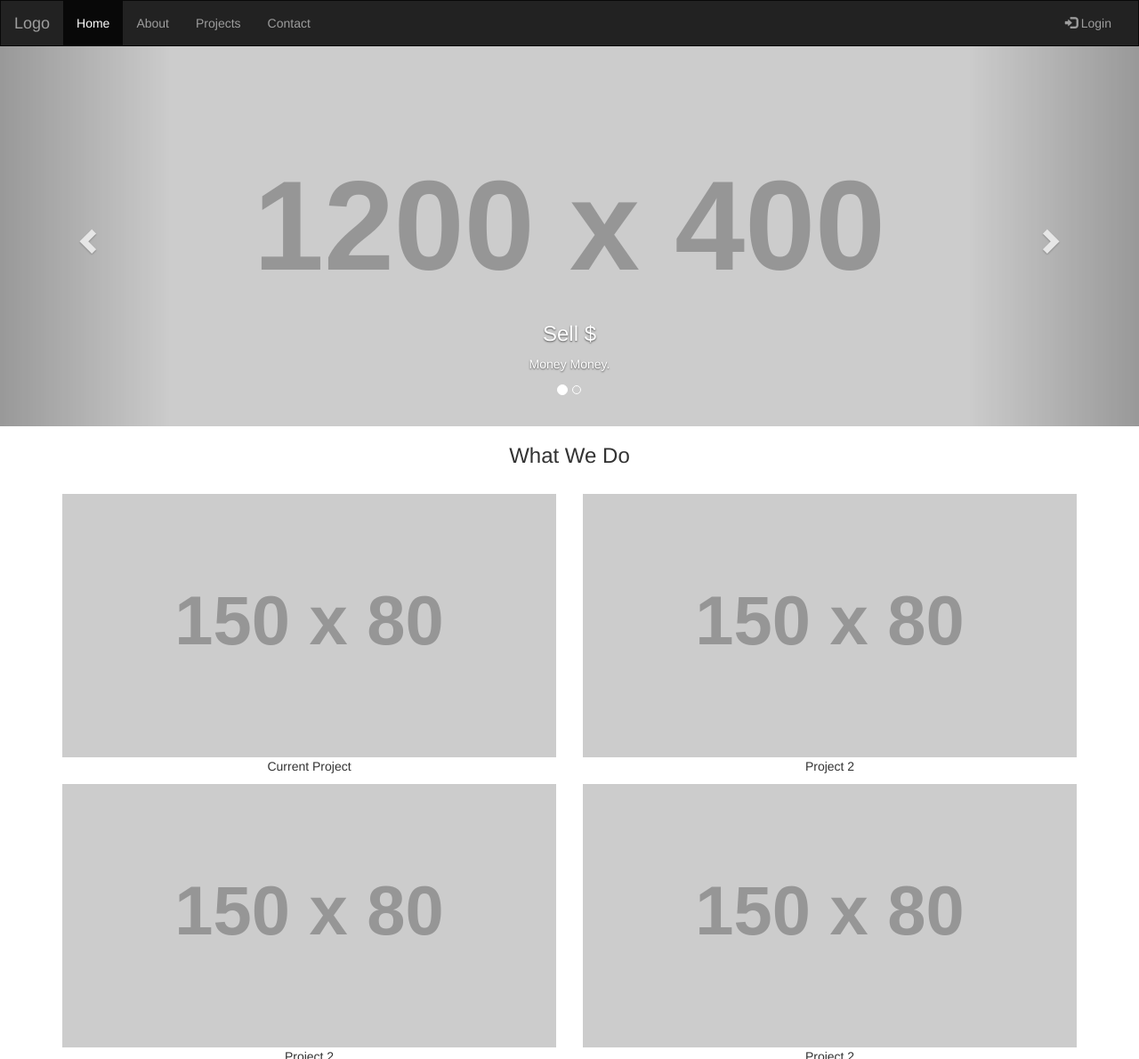
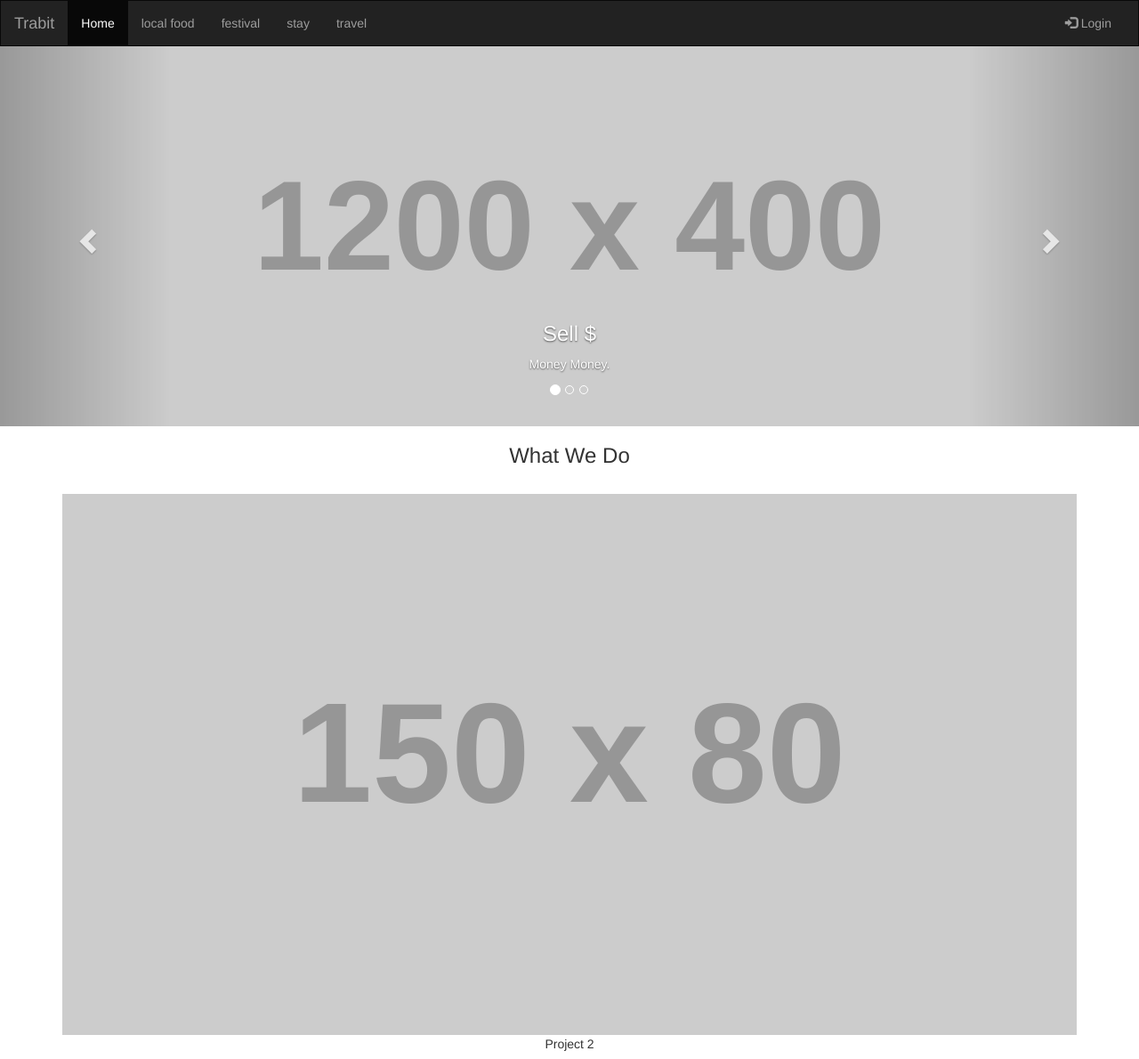
Before and after one commit to jiminoii/jongsul, a Django app: page / in a window 1280 px wide. Shown: the top 1190 px of the page at 89% size. Run offline with Django 3.2, Linux system fonts and the light colour scheme; grey boxes labelled with a size stand in for pictures from a placeholder-image service; some libraries are stand-ins or nearby versions.

Commit message:
see your base

```diff
--- a/mini_project/urls.py
+++ b/mini_project/urls.py
@@ -20,4 +20,5 @@ import mini_project.views as views
 urlpatterns = [
     path('admin/', admin.site.urls),
     path('', views.index),
+    path('food/', views.food),
 ]
--- a/mini_project/views.py
+++ b/mini_project/views.py
@@ -3,3 +3,6 @@ from django.shortcuts import render
 
 def index(request):
     return render(request, 'index.html')
+
+def food(request):
+    return render(request, 'food.html')
--- a/templates/base.html
+++ b/templates/base.html
@@ -44,14 +44,15 @@
         <span class="icon-bar"></span>
         <span class="icon-bar"></span>
       </button>
-      <a class="navbar-brand" href="#">Logo</a>
+      <a class="navbar-brand" href="/">Trabit</a>
     </div>
     <div class="collapse navbar-collapse" id="myNavbar">
       <ul class="nav navbar-nav">
-        <li class="active"><a href="#">Home</a></li>
-        <li><a href="#">About</a></li>
-        <li><a href="#">Projects</a></li>
-        <li><a href="#">Contact</a></li>
+        <li class="active"><a href="/">Home</a></li>
+        <li><a href="/food/">local food</a></li>
+        <li><a href="#">festival</a></li>
+        <li><a href="#">stay</a></li>
+        <li><a href="#">travel</a></li>
       </ul>
       <ul class="nav navbar-nav navbar-right">
         <li><a href="#"><span class="glyphicon glyphicon-log-in"></span> Login</a></li>
--- a/templates/index.html
+++ b/templates/index.html
@@ -6,6 +6,7 @@
     <ol class="carousel-indicators">
         <li data-target="#myCarousel" data-slide-to="0" class="active"></li>
         <li data-target="#myCarousel" data-slide-to="1"></li>
+        <li data-target="#myCarousel" data-slide-to="2"></li>
     </ol>
 
     <!-- Wrapper for slides -->
@@ -18,6 +19,13 @@
             </div>
         </div>
 
+        <div class="item">
+            <img src="https://placehold.it/1200x400?text=Another Image Maybe" alt="Image">
+            <div class="carousel-caption">
+                <h3>More Sell $</h3>
+                <p>Lorem ipsum...</p>
+            </div>
+        </div>
         <div class="item">
             <img src="https://placehold.it/1200x400?text=Another Image Maybe" alt="Image">
             <div class="carousel-caption">
@@ -41,9 +49,13 @@
 <div class="container text-center">
     <h3>What We Do</h3><br>
     <div class="row">
+        <div class="col-sm-12">
+            <img src="https://placehold.it/150x80?text=IMAGE" class="img-responsive" style="width:100%" alt="Image">
+            <p>Project 2</p>
+        </div>
         <div class="col-sm-6">
-            <img src="https://placehold.it/150x80?text=IMAGE" class="img-responsive" style="width:100%" alt="Image">
-            <p>Current Project</p>
+            <a href="/food/"><img src="https://www.tourandong.com/Public/images/bg_enjoy2.png" class="img-responsive" style="width:555px; height: 296px;" alt="Image"></a>
+            <p>음식</p>
         </div>
         <div class="col-sm-6">
             <img src="https://placehold.it/150x80?text=IMAGE" class="img-responsive" style="width:100%" alt="Image">
```
Also changed, not shown: templates/food.html (added, +29 -0 lines).
